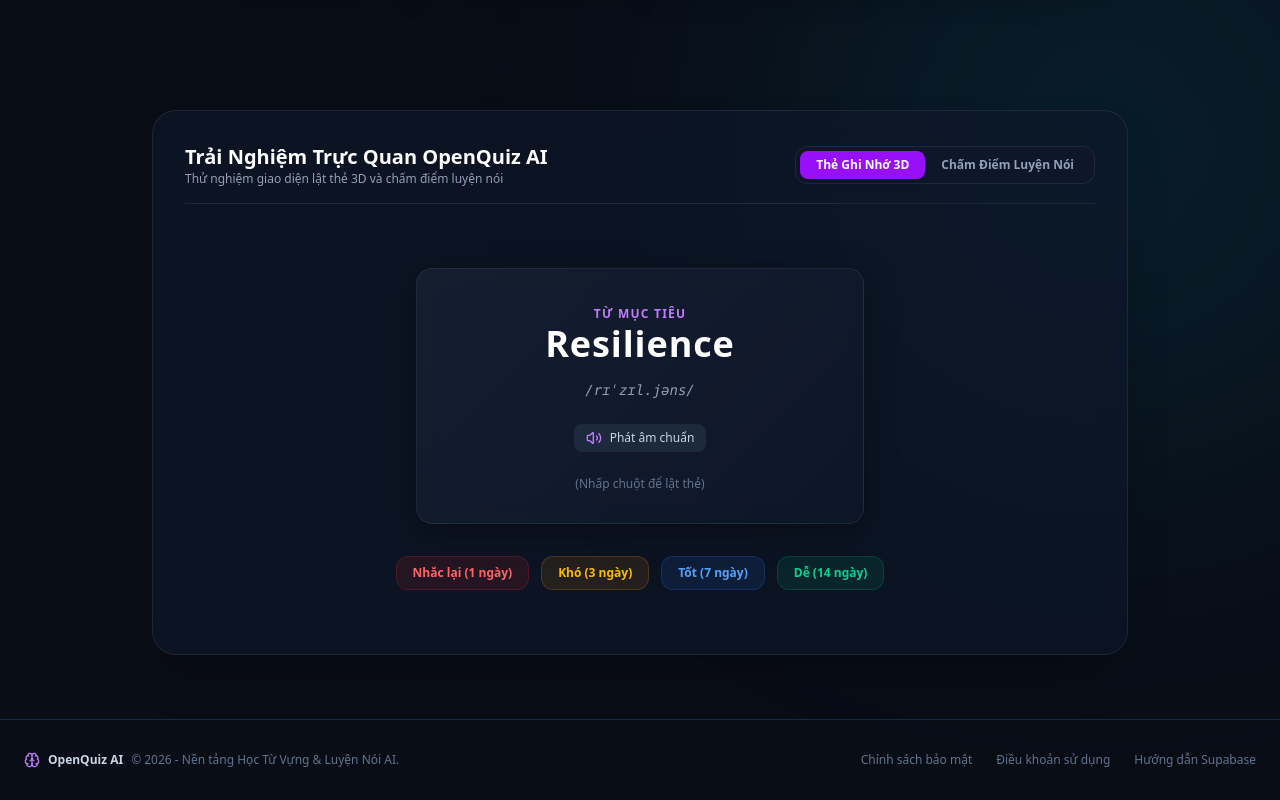
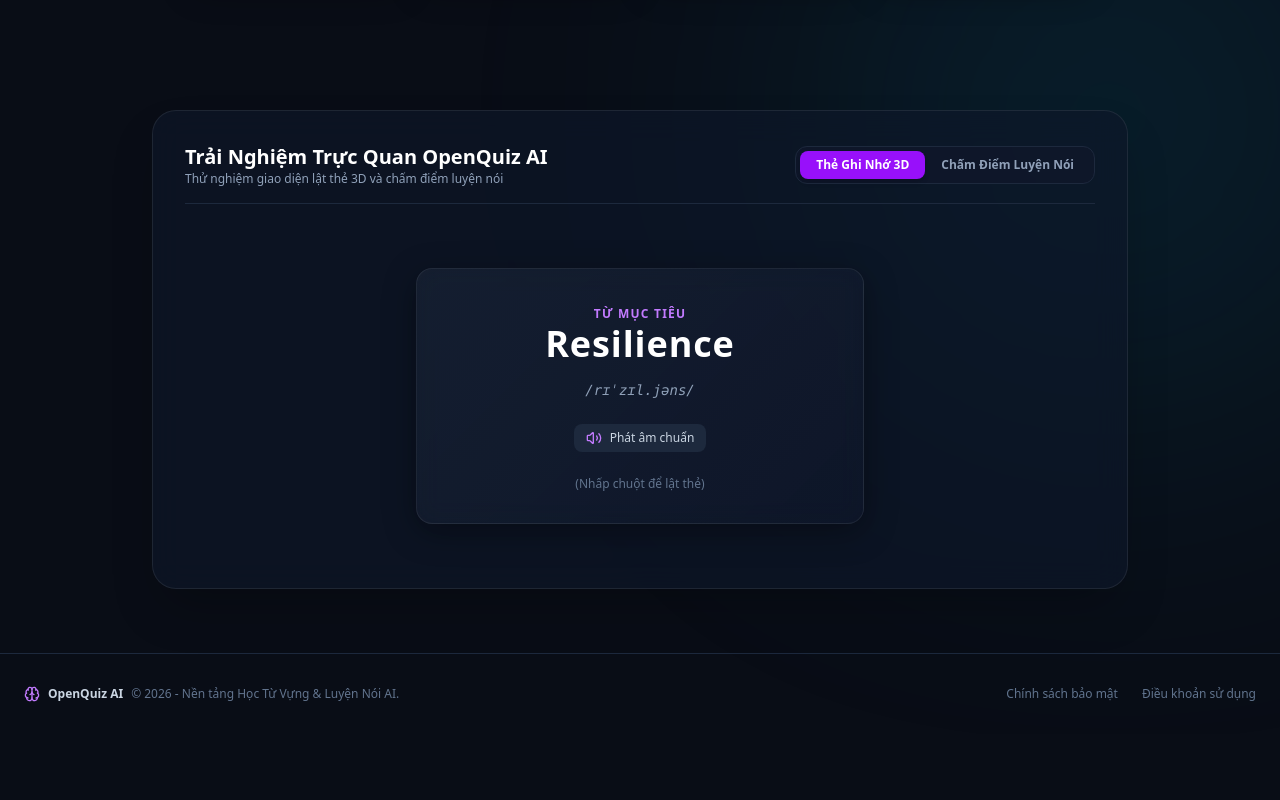
Before and after one commit to cowdark123-blip/Open-Quiz-Languages, a Next.js app: page / in a window 1280 px wide. Shown: the part 795-1595 px from the top of the page. After the commit the page ends 1529 px from the top, so only its background shows below. Built offline with nearby package versions, Linux system fonts and the light colour scheme.

Commit message:
fix: add Suspense boundary for OAuth code redirect on landing page

```diff
--- a/src/app/page.tsx
+++ b/src/app/page.tsx
@@ -1,8 +1,29 @@
 'use client'
 
+import { useState, useEffect, Suspense } from 'react'
 import Link from 'next/link'
-import { Sparkles, Brain, Mic, Flame, CheckCircle2, ArrowRight, Zap, Volume2, ShieldCheck } from 'lucide-react'
-import { useState } from 'react'
+import { useRouter, useSearchParams } from 'next/navigation'
+import { createClient } from '@/lib/supabase/client'
+import { Sparkles, Brain, Mic, Flame, ArrowRight, Volume2 } from 'lucide-react'
+
+function OAuthCallbackHandler() {
+  const router = useRouter()
+  const searchParams = useSearchParams()
+
+  useEffect(() => {
+    const code = searchParams.get('code')
+    if (code) {
+      const supabase = createClient()
+      supabase.auth.exchangeCodeForSession(code).then(() => {
+        router.push('/dashboard')
+      }).catch(() => {
+        router.push('/dashboard')
+      })
+    }
+  }, [searchParams, router])
+
+  return null
+}
 
 export default function LandingPage() {
   const [activeTab, setActiveTab] = useState<'flashcard' | 'speaking'>('flashcard')
@@ -10,6 +31,10 @@ export default function LandingPage() {
 
   return (
     <div className="min-h-screen bg-[#090d16] text-slate-100 relative overflow-hidden">
+      <Suspense fallback={null}>
+        <OAuthCallbackHandler />
+      </Suspense>
+
       {/* Dynamic Background Glows */}
       <div className="absolute top-[-10%] left-[20%] w-[500px] h-[500px] bg-purple-600/20 rounded-full blur-[120px] pointer-events-none" />
       <div className="absolute top-[40%] right-[-10%] w-[600px] h-[600px] bg-cyan-600/15 rounded-full blur-[150px] pointer-events-none" />
@@ -124,7 +149,7 @@ export default function LandingPage() {
         </div>
       </section>
 
-      {/* Interactive Interactive Preview Section */}
+      {/* Interactive Preview Section */}
       <section id="demo" className="max-w-5xl mx-auto px-6 py-16">
         <div className="glass-panel p-8 rounded-3xl border border-slate-800 relative shadow-2xl">
           <div className="flex items-center justify-between mb-8 pb-4 border-b border-slate-800">
@@ -190,22 +215,6 @@ export default function LandingPage() {
                   )}
                 </div>
               </div>
-
-              {/* SRS Rating Buttons Preview */}
-              <div className="mt-8 flex items-center justify-center gap-3">
-                <button className="px-4 py-2 rounded-xl bg-red-500/10 hover:bg-red-500/20 text-red-400 border border-red-500/20 text-xs font-semibold transition-all">
-                  Nhắc lại (1 ngày)
-                </button>
-                <button className="px-4 py-2 rounded-xl bg-amber-500/10 hover:bg-amber-500/20 text-amber-400 border border-amber-500/20 text-xs font-semibold transition-all">
-                  Khó (3 ngày)
-                </button>
-                <button className="px-4 py-2 rounded-xl bg-blue-500/10 hover:bg-blue-500/20 text-blue-400 border border-blue-500/20 text-xs font-semibold transition-all">
-                  Tốt (7 ngày)
-                </button>
-                <button className="px-4 py-2 rounded-xl bg-emerald-500/10 hover:bg-emerald-500/20 text-emerald-400 border border-emerald-500/20 text-xs font-semibold transition-all">
-                  Dễ (14 ngày)
-                </button>
-              </div>
             </div>
           ) : (
             <div className="space-y-6">
@@ -216,7 +225,6 @@ export default function LandingPage() {
                 </p>
               </div>
 
-              {/* Audio Score Breakdown Card */}
               <div className="grid grid-cols-1 md:grid-cols-4 gap-4 text-center">
                 <div className="glass-card p-4 rounded-xl">
                   <div className="text-3xl font-black text-emerald-400">92/100</div>
@@ -235,26 +243,6 @@ export default function LandingPage() {
                   <div className="text-xs text-slate-400 mt-1">Ngữ điệu</div>
                 </div>
               </div>
-
-              {/* Word Level Color Output */}
-              <div className="p-5 rounded-2xl bg-slate-900/90 border border-slate-800 text-left space-y-2">
-                <div className="text-xs text-slate-400 font-medium">Kết quả phân tích từ từ của giọng nói:</div>
-                <div className="flex flex-wrap gap-2 text-base font-medium leading-relaxed">
-                  <span className="px-2 py-1 rounded bg-emerald-500/20 text-emerald-300 border border-emerald-500/30">Showing</span>
-                  <span className="px-2 py-1 rounded bg-emerald-500/20 text-emerald-300 border border-emerald-500/30">resilience</span>
-                  <span className="px-2 py-1 rounded bg-emerald-500/20 text-emerald-300 border border-emerald-500/30">during</span>
-                  <span className="px-2 py-1 rounded bg-amber-500/20 text-amber-300 border border-amber-500/30">tough</span>
-                  <span className="px-2 py-1 rounded bg-emerald-500/20 text-emerald-300 border border-emerald-500/30">projects</span>
-                  <span className="px-2 py-1 rounded bg-emerald-500/20 text-emerald-300 border border-emerald-500/30">is</span>
-                  <span className="px-2 py-1 rounded bg-red-500/20 text-red-300 border border-red-500/30">crucial</span>
-                  <span className="px-2 py-1 rounded bg-emerald-500/20 text-emerald-300 border border-emerald-500/30">for success.</span>
-                </div>
-                <div className="flex items-center gap-4 pt-3 text-xs text-slate-400 border-t border-slate-800/80">
-                  <span className="flex items-center gap-1.5"><span className="w-2.5 h-2.5 rounded-full bg-emerald-400" /> Tốt (&gt;85%)</span>
-                  <span className="flex items-center gap-1.5"><span className="w-2.5 h-2.5 rounded-full bg-amber-400" /> Khá (60-84%)</span>
-                  <span className="flex items-center gap-1.5"><span className="w-2.5 h-2.5 rounded-full bg-red-400" /> Cần sửa (&lt;60%)</span>
-                </div>
-              </div>
             </div>
           )}
         </div>
@@ -270,7 +258,6 @@ export default function LandingPage() {
           <div className="flex items-center gap-6">
             <span>Chính sách bảo mật</span>
             <span>Điều khoản sử dụng</span>
-            <span>Hướng dẫn Supabase</span>
           </div>
         </div>
       </footer>
```
